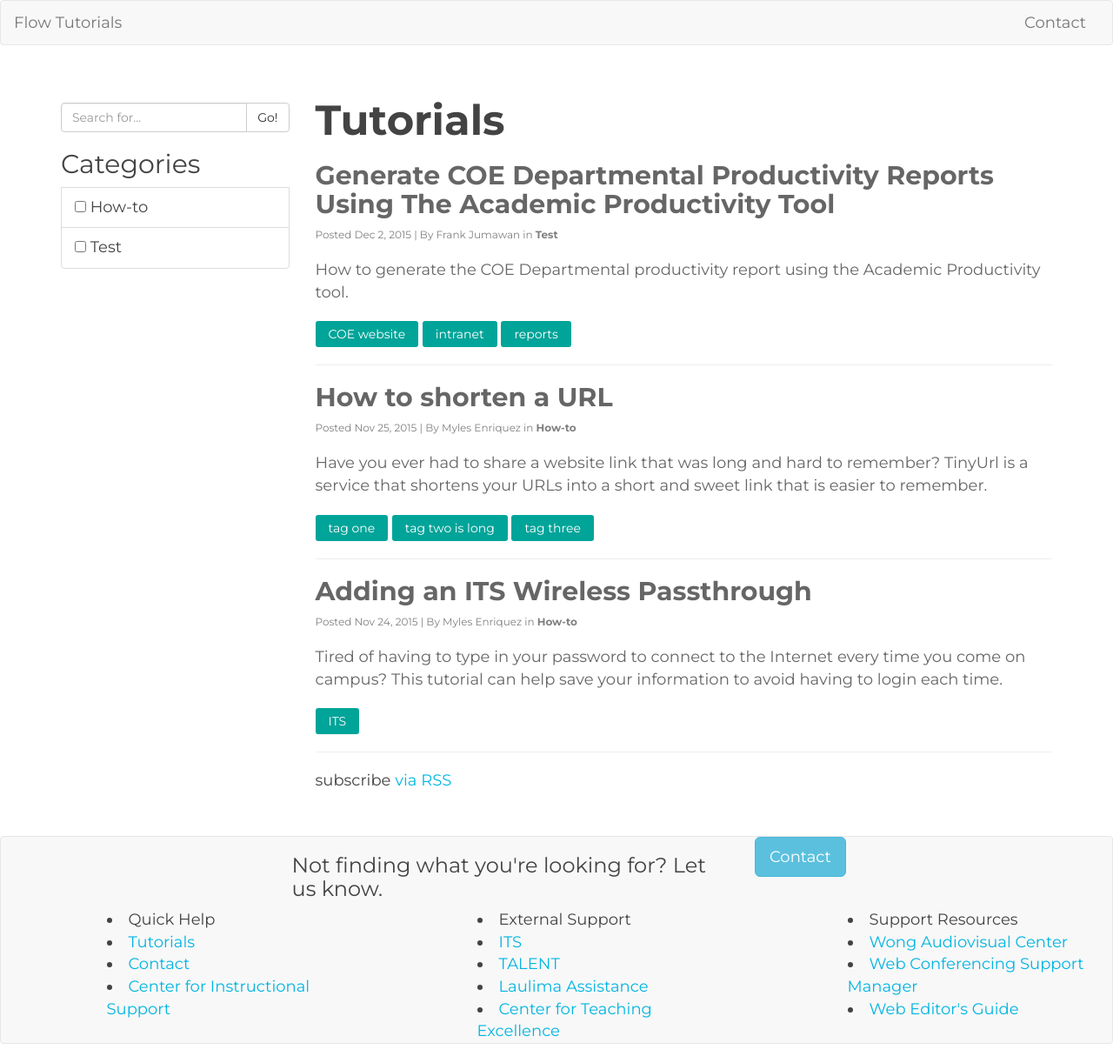
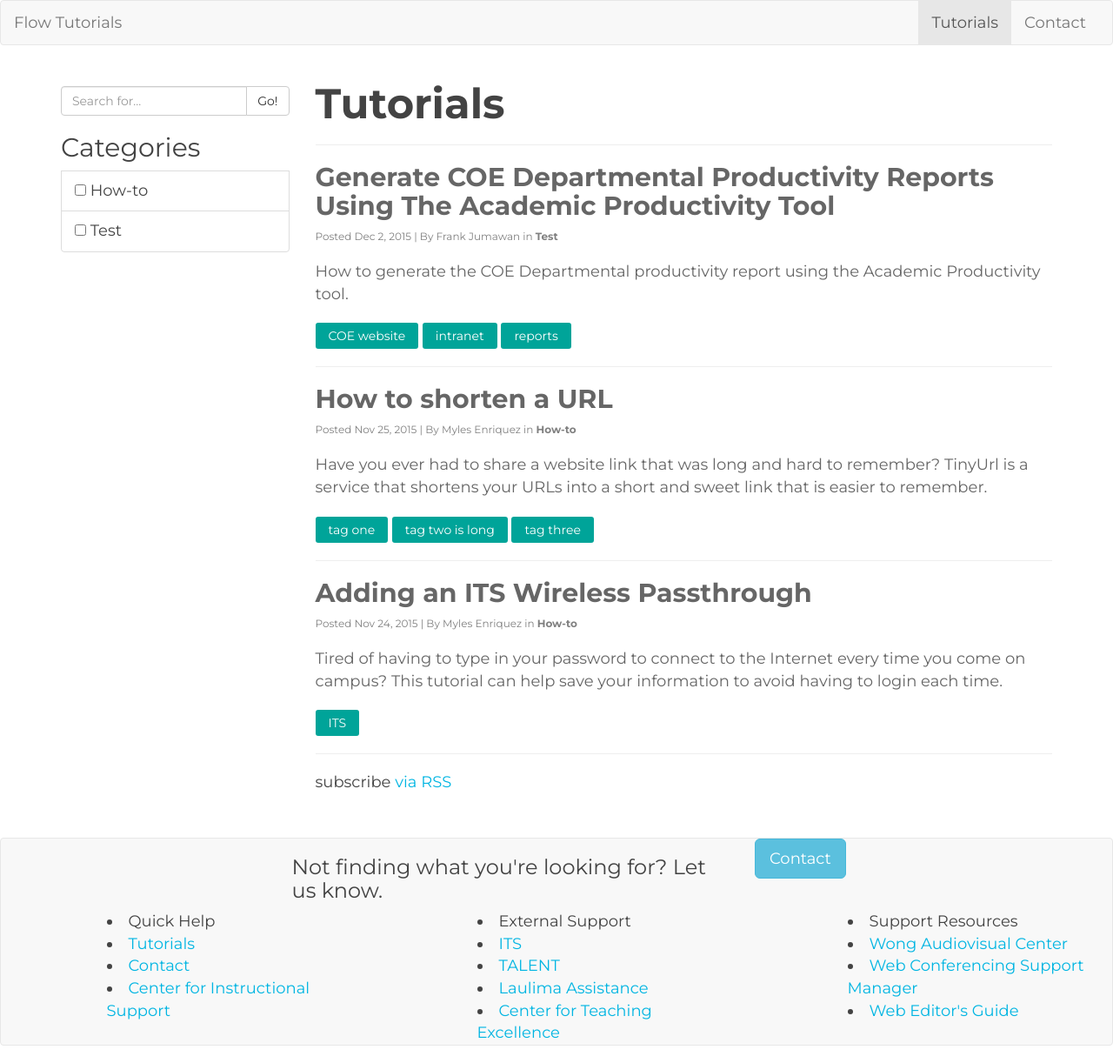
Before and after one commit to uhm-coe/assist, a Jekyll site: the page built from index.html, in a window 1280 px wide. Shown: the whole page at 87% size. Built offline with Jekyll 4.4.1, drawn with Linux system fonts in a browser that asks for light colours; the list of posts is cut into pages by our own code.

Commit message:
Add page weigth of 1.

```diff
--- a/index.html
+++ b/index.html
@@ -1,15 +1,18 @@
 ---
 layout: page
+title: Tutorials
+weight: 1
 ---
 
 <div id="home">
 
   <h1 class="page-heading">Tutorials</h1>
+  <hr />
   {% for post in paginator.posts %}
     <h2>
       <a class="post-link" href="{{ post.url | prepend: site.baseurl }}">{{ post.title }}</a>
     </h2>
-    <p class="post-meta">Posted {{ post.date | date: "%b %-d, %Y" }}  |  By {{ post.author }} in <b>{{ post.category }}</b></p>
+    <p class="post-meta">Posted {{ post.date | date: "%b %-d, %Y" }}  |  By {{ post.author }} in <b class="highlight-orange">{{ post.category }}</b></p>
 
     {% if post.blurb %}
       <p class="post-blurb">
```
